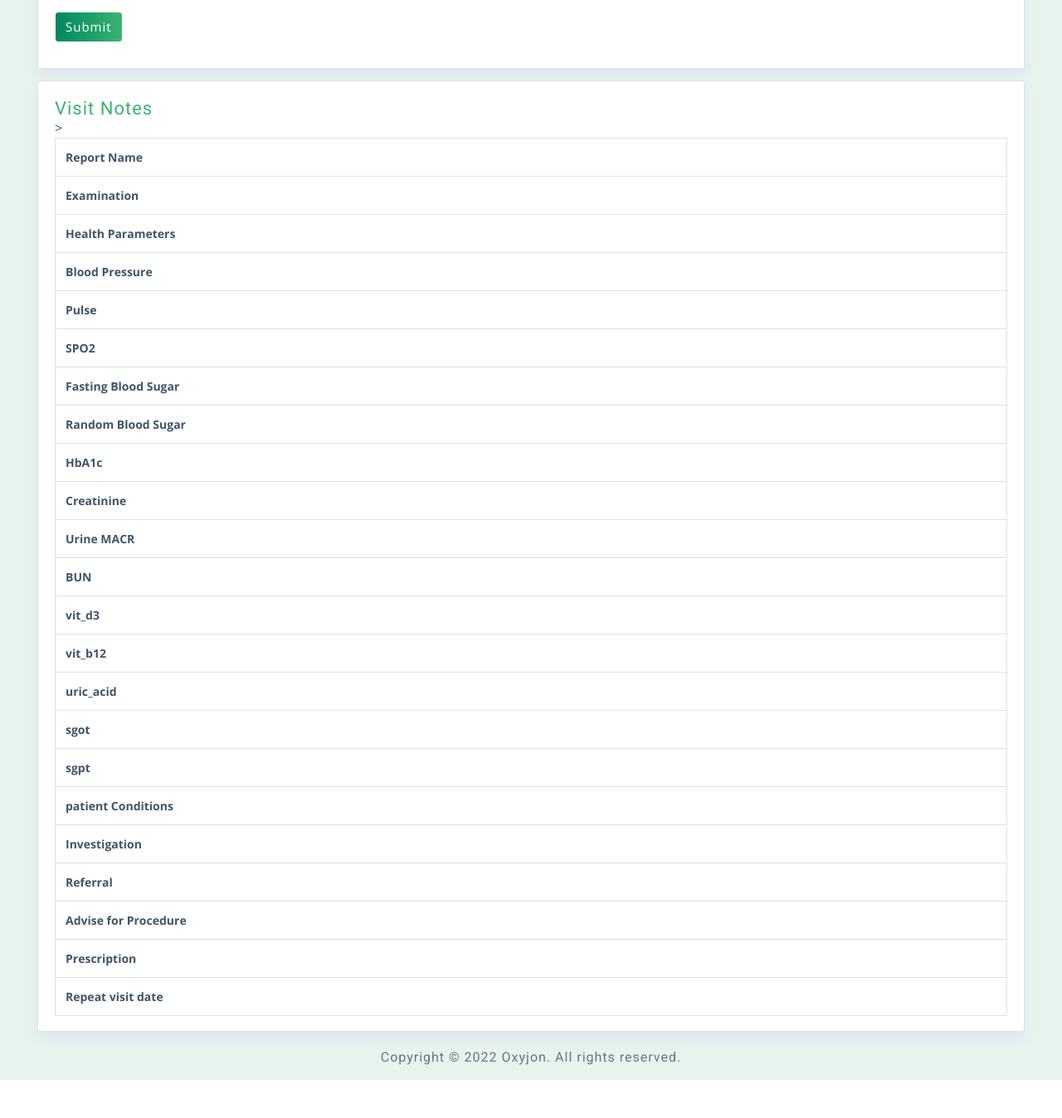
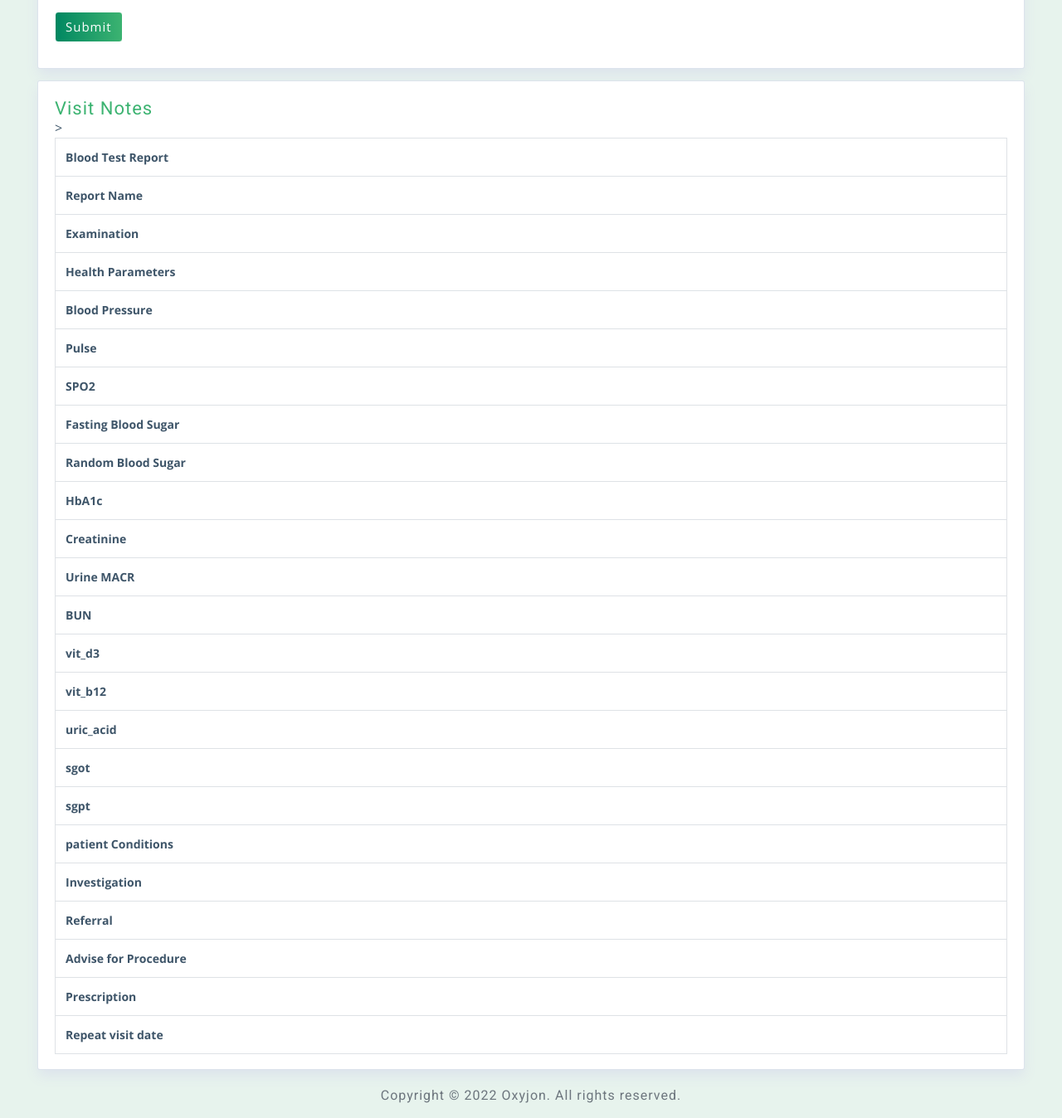
Before and after one commit to RaxonRafi/doctor_master, a PHP site: page /visit_notes.php in a window 1280 px wide. Shown: the part 1583-2931 px from the top of the page at 83% size. Before the commit the page ends 2885 px from the top, so only its background shows below. Run offline with PHP 8.4, Linux system fonts and the light colour scheme; the visitor is signed in with stand-in values (Sample User, id 1); data that the repository does not hold is empty; some libraries are stand-ins or nearby versions.

Commit message:
Pdf Download

```diff
--- a/admin/visit_notes.php
+++ b/admin/visit_notes.php
@@ -234,6 +234,7 @@ $procedures = $result_after_decode->data->Procedure;
 $id = $_SESSION['patient_id'];
 $select_query = "SELECT * FROM visit_notes WHERE patient_id = $id";
 $data = mysqli_fetch_assoc( mysqli_query($db_connect,$select_query));
+
 ?>
 
 
@@ -247,6 +248,17 @@ $data = mysqli_fetch_assoc( mysqli_query($db_connect,$select_query));
                 <div class="table-responsive">
                     <table class="table table-bordered">
                         <tbody>
+                        <tr>
+                                <td><strong>Blood Test Report</strong></td>
+                                <?php
+                               if(isset($data['blood_test_report'])){
+                                ?>
+                                <td><a href="../admin/reports/<?php echo $data['blood_test_report']?>" download> Download Blood Test Report </a></td>
+                                <?php
+                               };
+                                ?>
+
+                            </tr>
                             <tr>
                                 <td><strong>Report Name</strong></td>
                                 <?php
```
Also changed, not shown: admin/visitNotes_post.php (+12 -4 lines), 3 other files.
